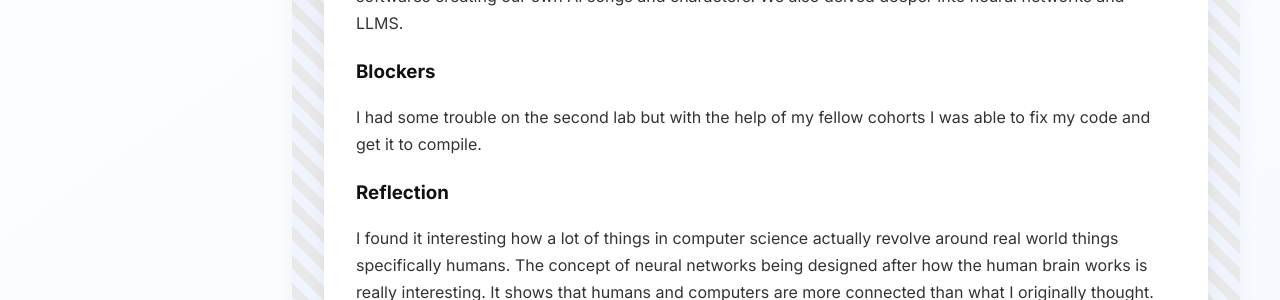
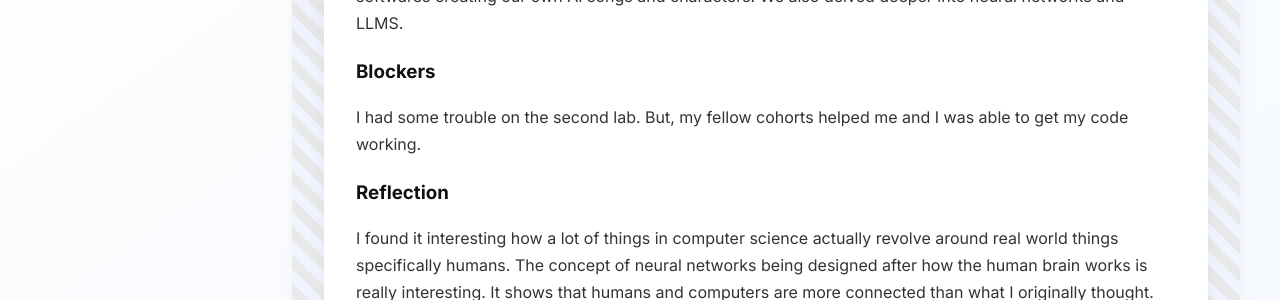
Before and after one commit to anuvanuzhat/anuvanuzhat.github.io, a Jekyll site: the page built from _posts/2025-05-30-day-4.md, in a window 1280 px wide. Shown: the part 386-686 px from the top of the page. Built offline with Jekyll 4.4.1, drawn with Linux system fonts in a browser that asks for light colours.

Commit message:
Update 2025-05-30-day-4.md

```diff
--- a/_posts/2025-05-30-day-4.md
+++ b/_posts/2025-05-30-day-4.md
@@ -11,7 +11,7 @@ what_i_learned: |
   Later we had a presentation on generative AI and got to play around with different softwares creating our own AI songs and characters. We also delved deeper into neural networks and LLMS.
 
 blockers: |
-  I had some trouble on the second lab but with the help of my fellow cohorts I was able to fix my code and get it to compile.
+  I had some trouble on the second lab. But, my fellow cohorts helped me and I was able to get my code working.
 
 reflection: |
   I found it interesting how a lot of things in computer science actually revolve around real world things specifically humans. The concept of neural networks being designed after how the human brain works is really interesting. It shows that humans and computers are more connected than what I originally thought.
```
